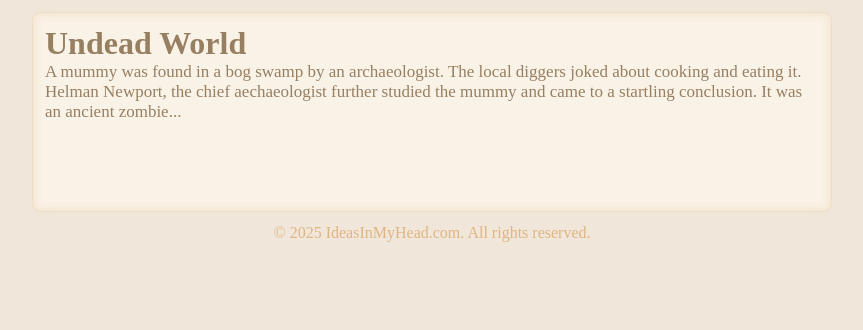
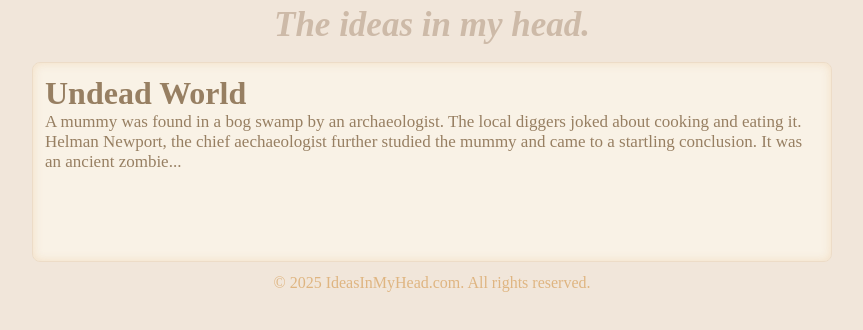
Before and after one commit to UsengoDev/ideasinmyhead, a plain HTML site: page undead-world/index.html in a window 1280 px wide. Shown: the whole page, without its empty margins (208-1071 px from the left). Drawn offline with nearby package versions, Linux system fonts and the light colour scheme; files whose address does not match are found by name.

Commit message:
Update index.html

```diff
--- a/undead-world/index.html
+++ b/undead-world/index.html
@@ -11,6 +11,7 @@
 </head>
 
 <body>
+    <div class="header"></div>
 
     <div class="alpha_container">
         <div class="idea_page_idea_container">
```
